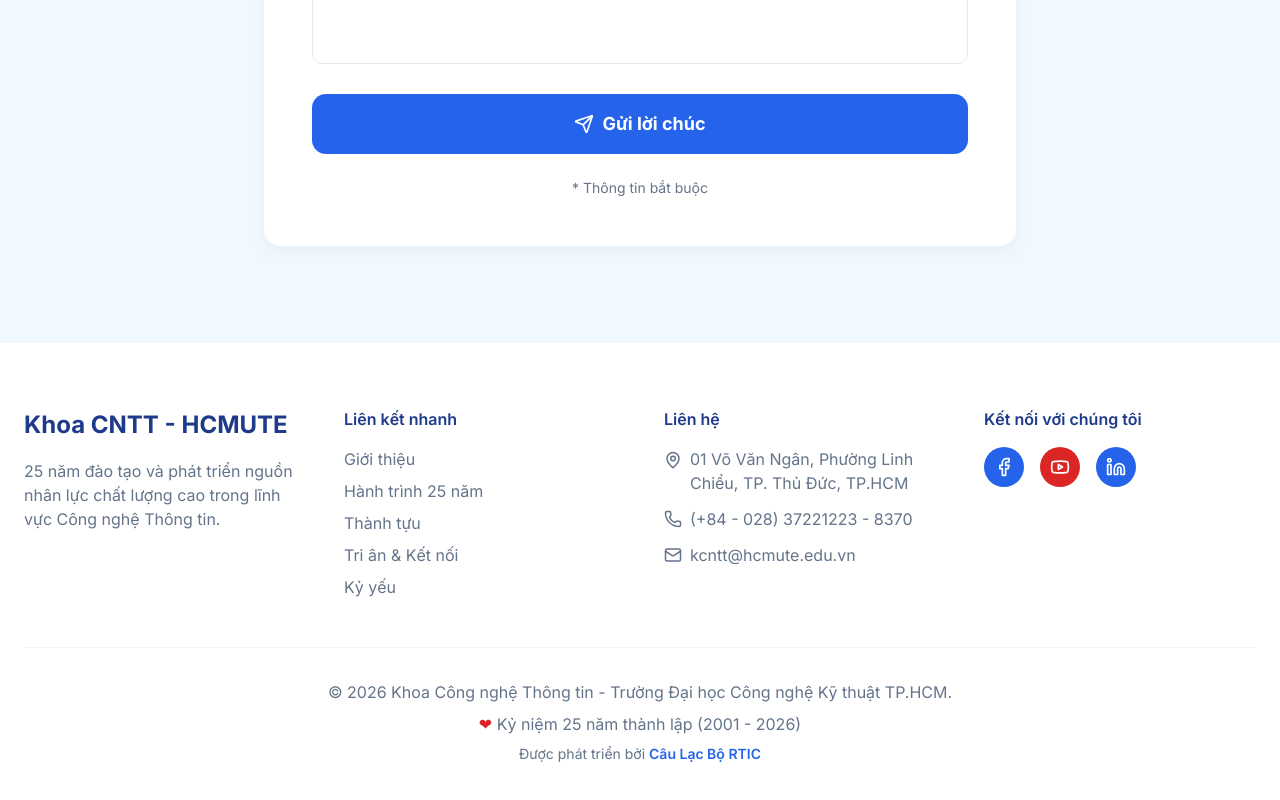
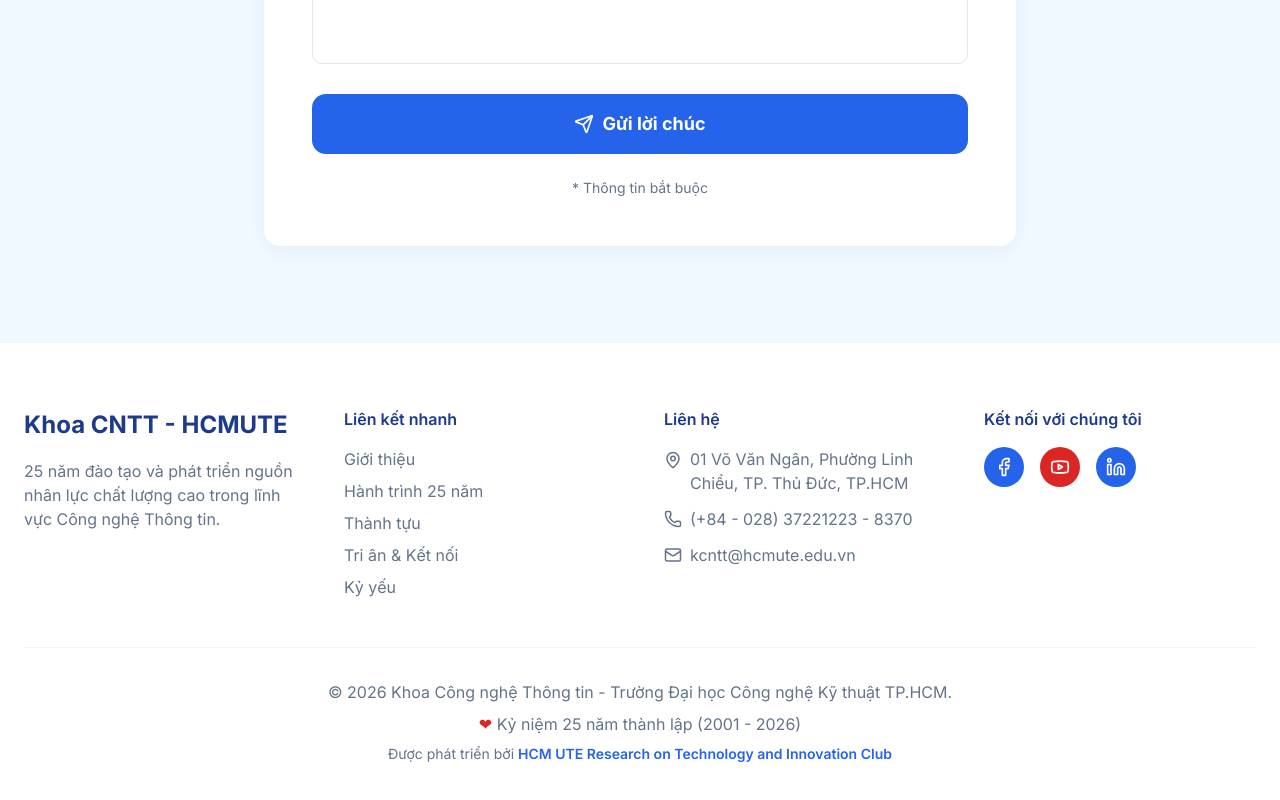
Before and after one commit to HCMUTE-RTIC/fit-hcmute, a Next.js app in the folder client/apps/web/: page /tri-an in a window 1280 px wide. Shown: the part 1353-2153 px from the top of the page. Built offline with nearby package versions, Linux system fonts and the light colour scheme.

Commit message:
Update footer text with new club name and link

```diff
--- a/client/apps/web/components/layout/Footer.tsx
+++ b/client/apps/web/components/layout/Footer.tsx
@@ -112,7 +112,7 @@ export default function Footer() {
             <span style={{ color: 'var(--color-accent-500)' }}>❤</span> Kỷ niệm 25 năm thành lập (2001 - 2026)
           </p>
           <p className="mt-2 text-sm">
-            Được phát triển bởi <span className="font-semibold" style={{ color: 'var(--color-primary-600)' }}>Câu Lạc Bộ RTIC</span>
+            Được phát triển bởi <span href="https://hcmutertic.com" target="_blank" rel="noopener noreferrer" className="font-semibold" style={{ color: 'var(--color-primary-600)' }}>HCM UTE Research on Technology and Innovation Club</span>
           </p>
         </div>
       </div>
```
